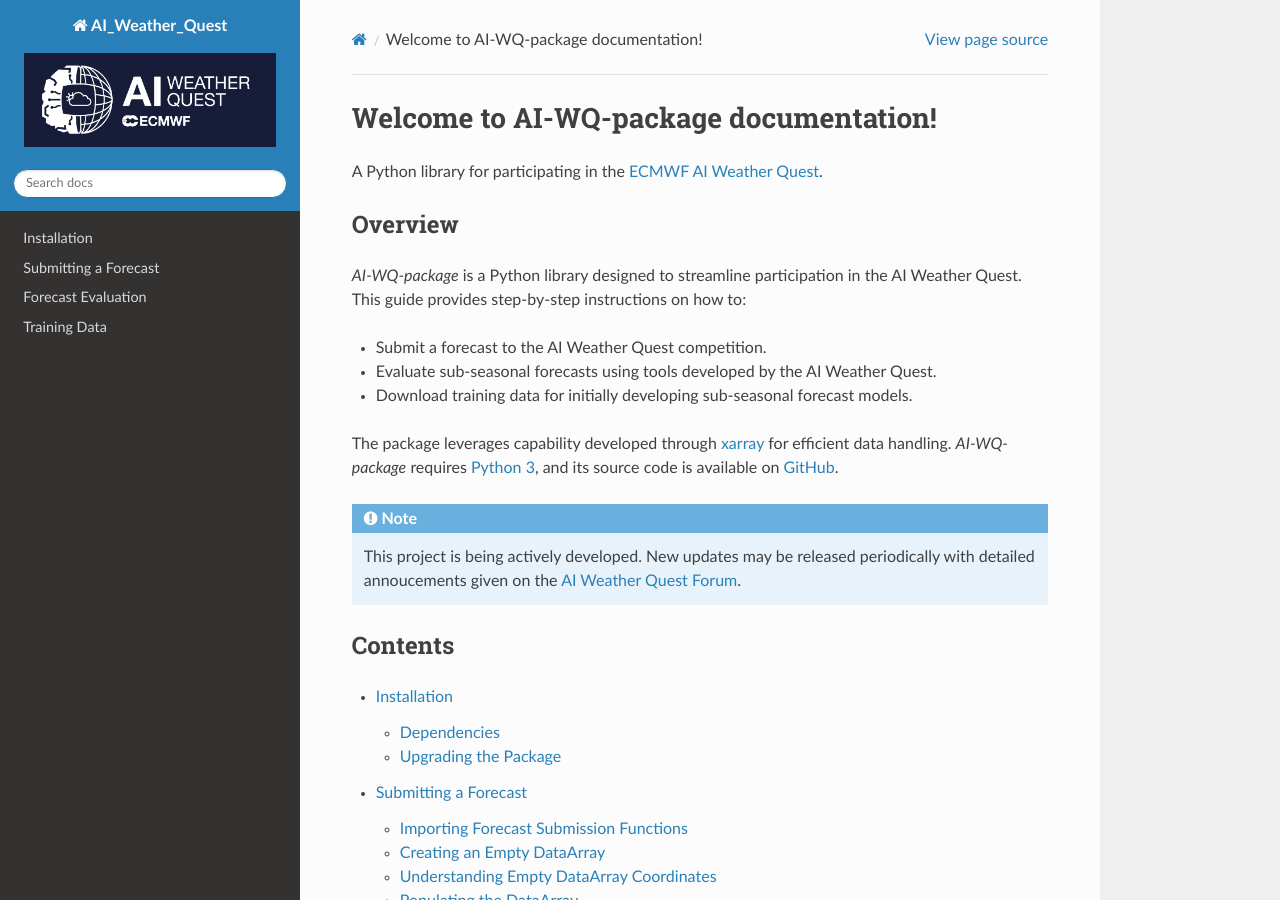
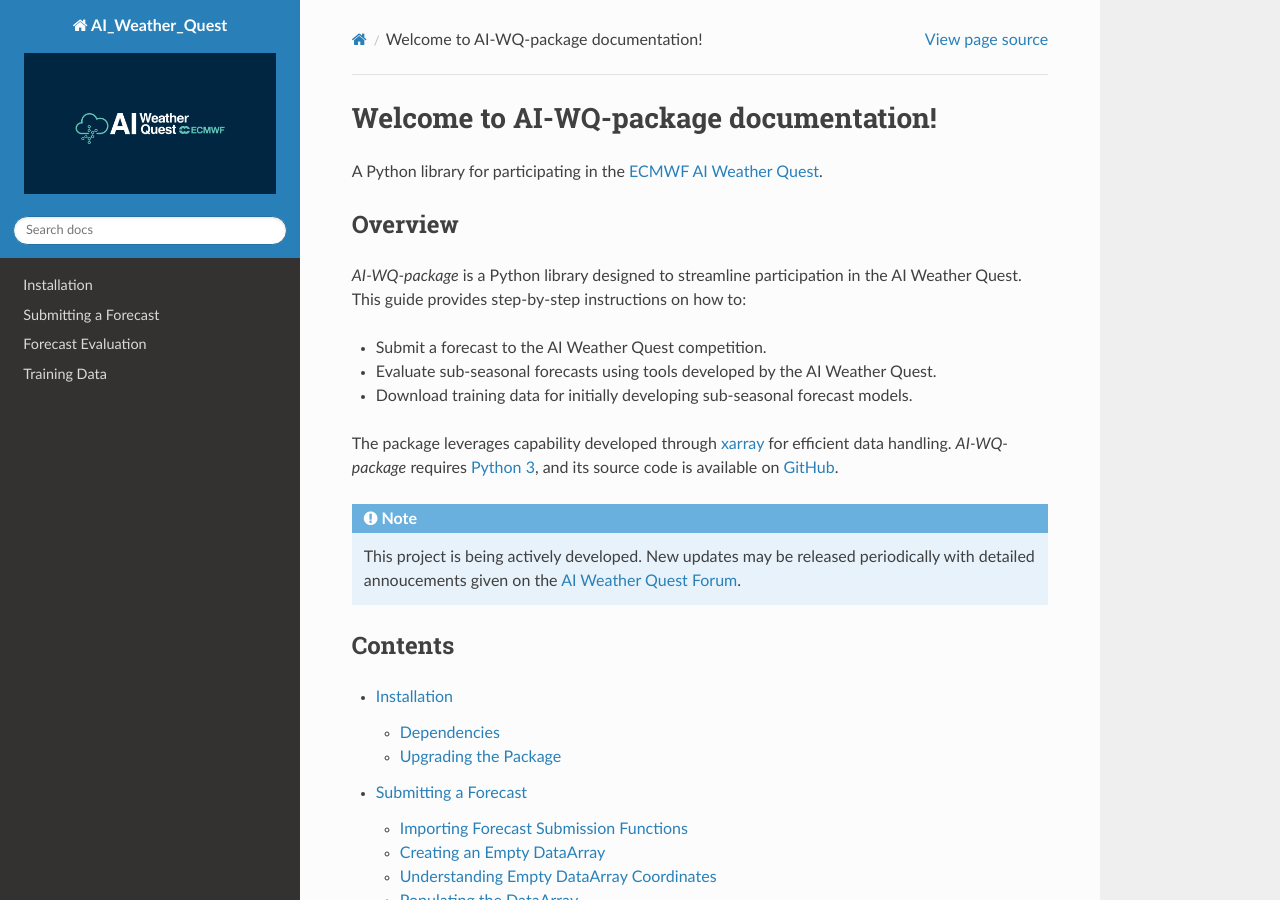
Before and after one commit to joshuatalib/AI_weather_quest, a Sphinx documentation site: the page built from docs/source/index.rst, in a window 1280 px wide and 900 px high. Built offline with Sphinx 7.4.7 and the Read the Docs theme 3.1.0, drawn with Linux system fonts in a browser that asks for light colours; pages that are not in the unit, such as notebooks, are missing from menus.

Commit message:
Update conf.py for logo2

```diff
--- a/docs/source/conf.py
+++ b/docs/source/conf.py
@@ -35,7 +35,7 @@
 # -- Options for HTML output
 
 html_theme = 'sphinx_rtd_theme'
-html_logo = os.path.abspath("Logo.png")
+html_logo = os.path.abspath("Logo2.png")
 
 # -- Options for EPUB output
 epub_show_urls = 'footnote'
```
